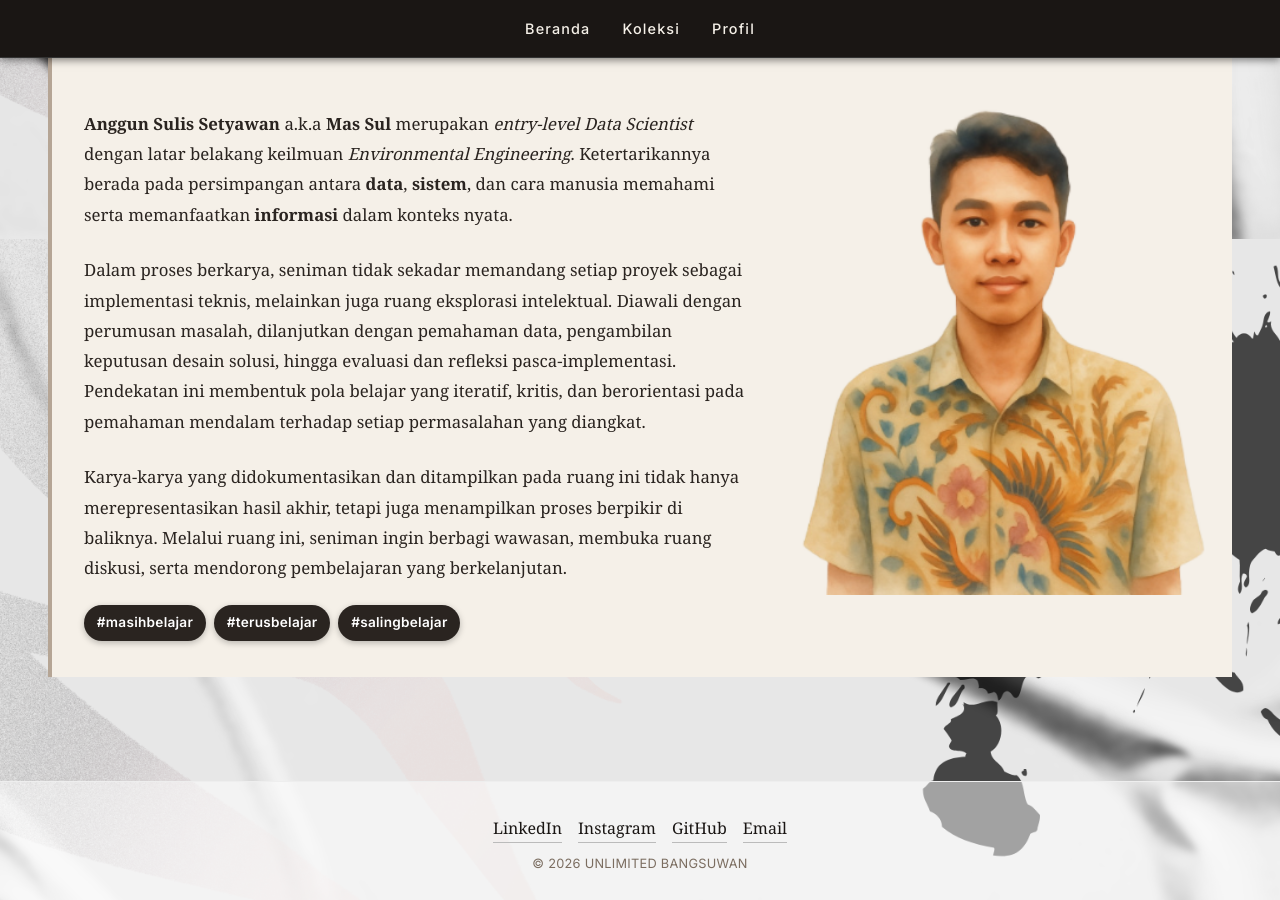
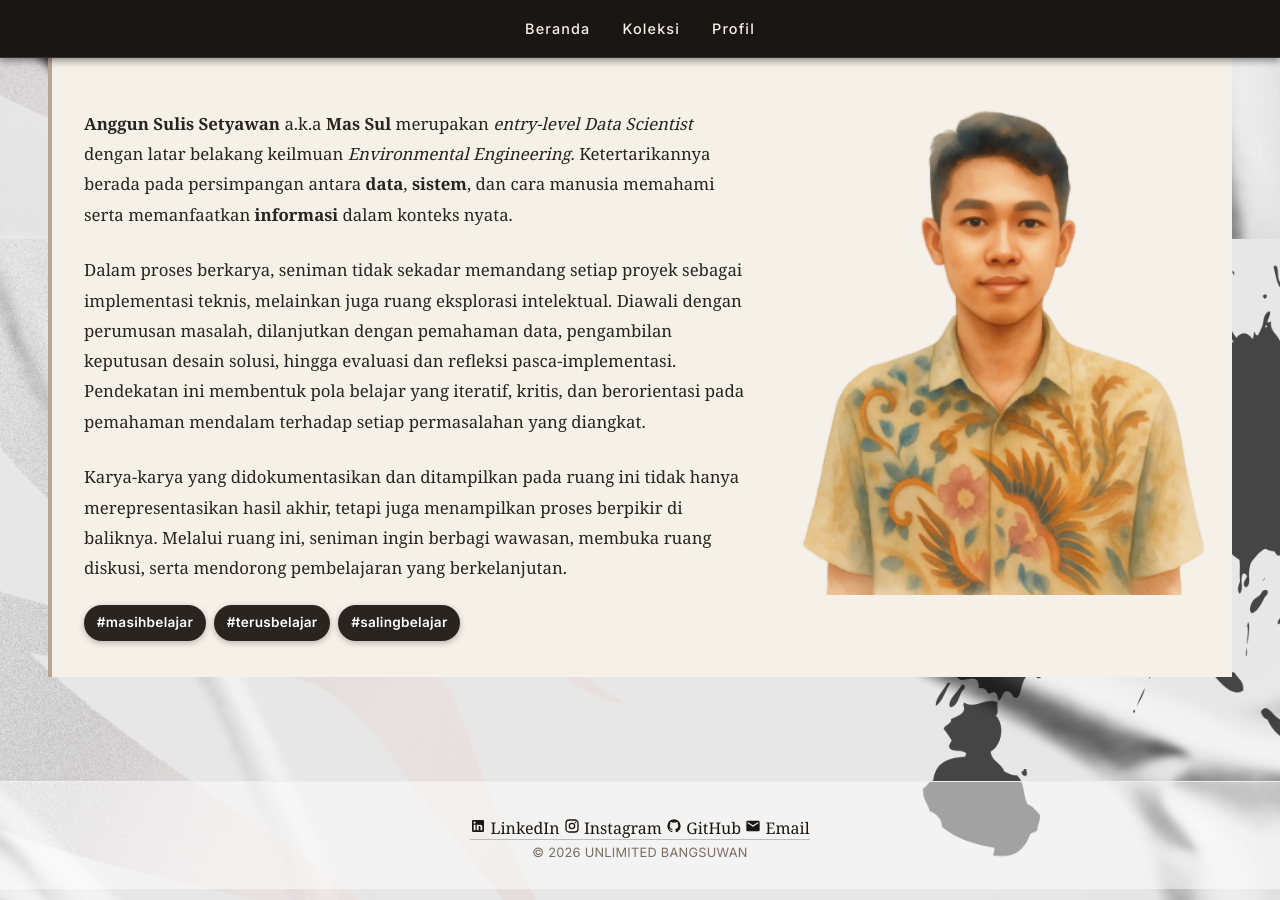
Before and after one commit to Sulbae/Sulbae.github.io, a Jekyll site: the page built from index.md, in a window 1280 px wide and 900 px high, scrolled down 1561 px. Built offline with Jekyll 4.4.1, drawn with Linux system fonts in a browser that asks for light colours.

Commit message:
Update footer.html

```diff
--- a/_includes/footer.html
+++ b/_includes/footer.html
@@ -1,11 +1,32 @@
 <footer class="footer">
   <div class="footer-content">
-    <div class="footer-links" style="margin-bottom: 10px; display: flex; justify-content: center; gap: 16px;">
-      <a href="https://linkedin.com/in/anggun-sulis-setyawan" target="_blank" rel="noopener noreferrer">LinkedIn</a>
-      <a href="https://instagram.com/_bangsuwan" target="_blank" rel="noopener noreferrer">Instagram</a>
-      <a href="https://github.com/Sulbae" target="_blank" rel="noopener noreferrer">GitHub</a>
-      <a href="mailto:sul191120@gmail.com">Email</a>
+    <div class="footer-links">
+      <a href="https://linkedin.com/in/anggun-sulis-setyawan" target="_blank" rel="noopener noreferrer" aria-label="LinkedIn">
+        <svg width="16" height="16" viewBox="0 0 24 24" fill="currentColor" aria-hidden="true">
+          <path d="M19 3a2 2 0 0 1 2 2v14a2 2 0 0 1-2 2H5a2 2 0 0 1-2-2V5a2 2 0 0 1 2-2h14m-.5 15.5v-5.3a3.26 3.26 0 0 0-3.26-3.26c-.85 0-1.84.52-2.28 1.3v-1.11h-2.79v8.37h2.79v-4.93c0-.77.62-1.4 1.39-1.4a1.4 1.4 0 0 1 1.4 1.4v4.93h2.75M6.88 8.56a1.68 1.68 0 0 0 1.68-1.68c0-.93-.75-1.69-1.68-1.69a1.69 1.69 0 0 0-1.69 1.69c0 .93.76 1.68 1.69 1.68m1.39 9.94v-8.37H5.5v8.37h2.77z"/>
+        </svg>
+        <span>LinkedIn</span>
+      </a>
+      <a href="https://instagram.com/_bangsuwan" target="_blank" rel="noopener noreferrer" aria-label="Instagram">
+        <svg width="16" height="16" viewBox="0 0 24 24" fill="currentColor" aria-hidden="true">
+          <path d="M7.8 2h8.4C19.4 2 22 4.6 22 7.8v8.4a5.8 5.8 0 0 1-5.8 5.8H7.8C4.6 22 2 19.4 2 16.2V7.8A5.8 5.8 0 0 1 7.8 2m-.2 2A3.6 3.6 0 0 0 4 7.6v8.8C4 18.39 5.61 20 7.6 20h8.8a3.6 3.6 0 0 0 3.6-3.6V7.6C20 5.61 18.39 4 16.4 4H7.6m9.65 1.5a1.25 1.25 0 0 1 1.25 1.25A1.25 1.25 0 0 1 17.25 8 1.25 1.25 0 0 1 16 6.75a1.25 1.25 0 0 1 1.25-1.25M12 7a5 5 0 0 1 5 5 5 5 0 0 1-5 5 5 5 0 0 1-5-5 5 5 0 0 1 5-5m0 2a3 3 0 0 0-3 3 3 3 0 0 0 3 3 3 3 0 0 0 3-3 3 3 0 0 0-3-3z"/>
+        </svg>
+        <span>Instagram</span>
+      </a>
+      <a href="https://github.com/Sulbae" target="_blank" rel="noopener noreferrer" aria-label="GitHub">
+        <svg width="16" height="16" viewBox="0 0 24 24" fill="currentColor" aria-hidden="true">
+          <path d="M12 2A10 10 0 0 0 2 12c0 4.42 2.87 8.17 6.84 9.5.5.08.66-.23.66-.5v-1.69c-2.77.6-3.36-1.34-3.36-1.34-.46-1.16-1.11-1.47-1.11-1.47-.91-.62.07-.6.07-.6 1 .07 1.53 1.03 1.53 1.03.87 1.52 2.34 1.07 2.91.83.09-.65.35-1.09.63-1.34-2.22-.25-4.55-1.11-4.55-4.92 0-1.11.38-2 1.03-2.71-.1-.25-.45-1.29.1-2.64 0 0 .84-.27 2.75 1.02.79-.22 1.65-.33 2.5-.33.85 0 1.71.11 2.5.33 1.91-1.29 2.75-1.02 2.75-1.02.55 1.35.2 2.39.1 2.64.65.71 1.03 1.6 1.03 2.71 0 3.82-2.34 4.66-4.57 4.91.36.31.69.92.69 1.85V21c0 .27.16.59.67.5C19.14 20.16 22 16.42 22 12A10 10 0 0 0 12 2z"/>
+        </svg>
+        <span>GitHub</span>
+      </a>
+      <a href="mailto:sul191120@gmail.com" aria-label="Email">
+        <svg width="16" height="16" viewBox="0 0 24 24" fill="currentColor" aria-hidden="true">
+          <path d="M20 4H4c-1.1 0-1.99.9-1.99 2L2 18c0 1.1.9 2 2 2h16c1.1 0 2-.9 2-2V6c0-1.1-.9-2-2-2zm0 4-8 5-8-5V6l8 5 8-5v2z"/>
+        </svg>
+        <span>Email</span>
+      </a>
     </div>
+
     <p class="footer-copyright">
       © {{ site.time | date: "%Y" }} {{ site.title }}
     </p>
```
